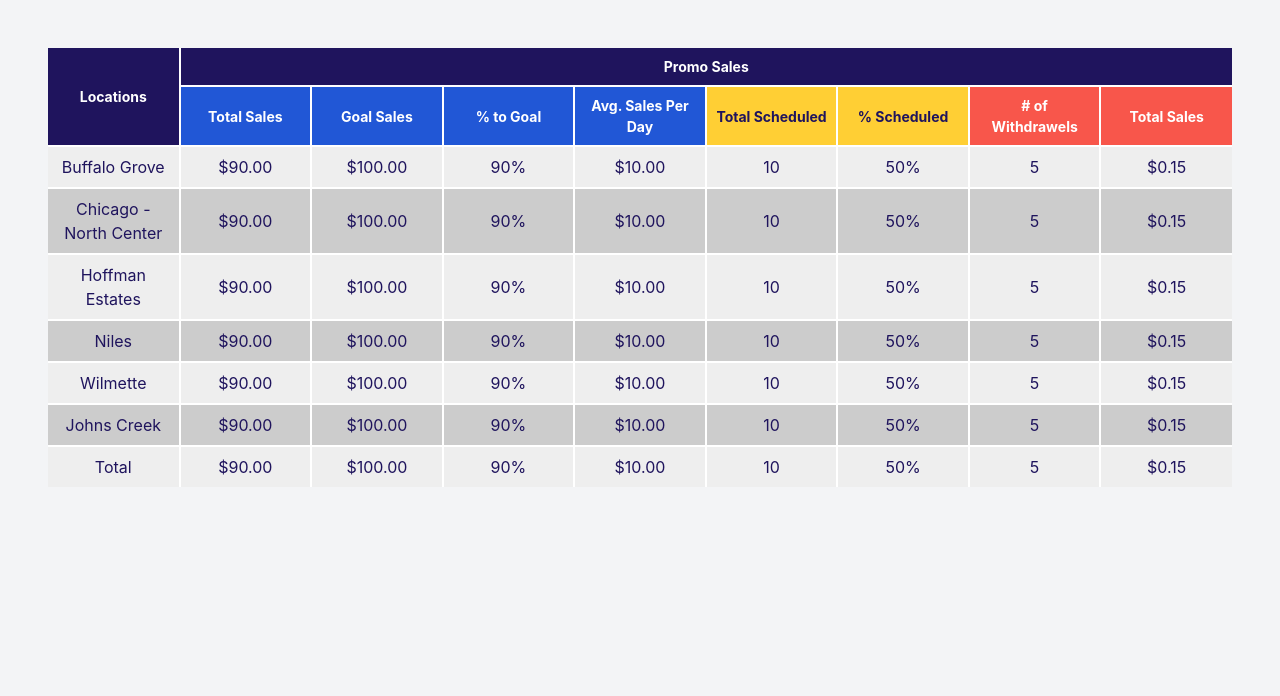
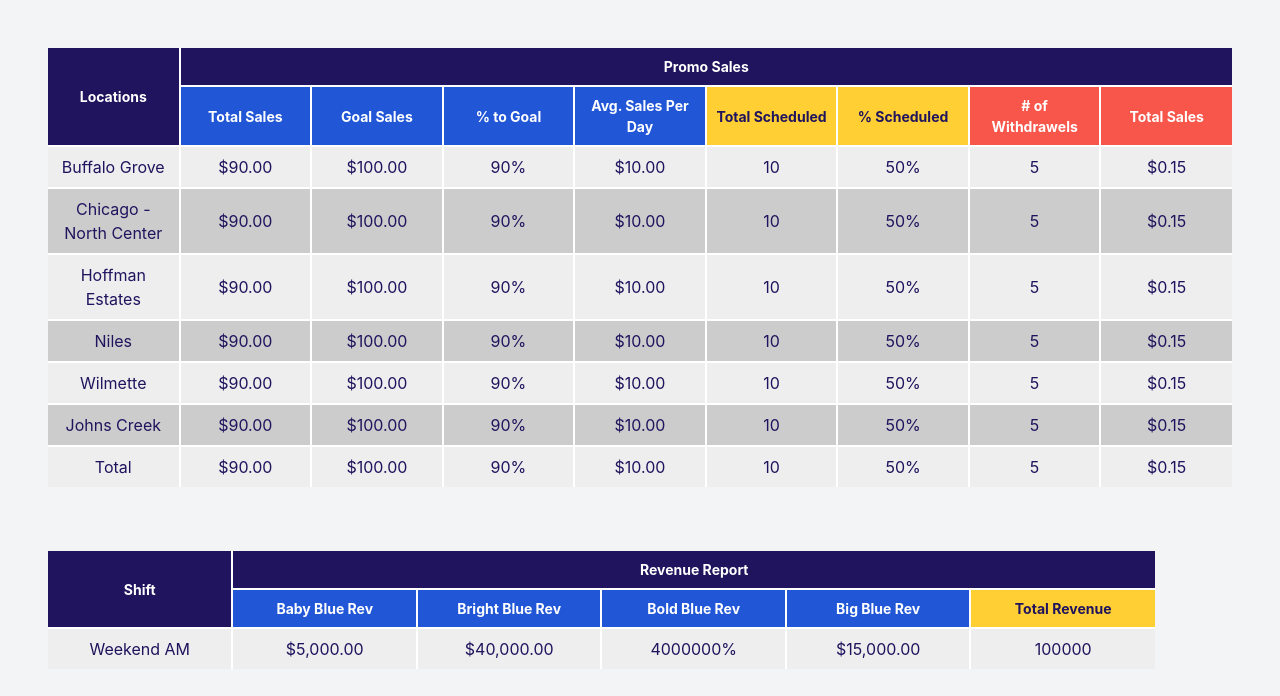
Before and after one commit to byronferguson/styled_table, a Vue app: page / in a window 1280 px wide. Shown: the top 696 px of the page. Built offline with nearby package versions, Linux system fonts and the light colour scheme.

Commit message:
1 file modified, 2 added

```diff
--- a/src/App.vue
+++ b/src/App.vue
@@ -1,152 +1,11 @@
 <script setup>
-import Table from './components/Table.vue';
-
-const title = 'Promo Sales';
-
-const fields = [
-  {
-    title: 'Locations',
-    hint: '',
-  },
-  {
-    title: 'Total Sales',
-    hint: '',
-    format: 'currency',
-    scale: 0,
-    group: 1,
-  },
-  {
-    title: 'Goal Sales',
-    hint: '',
-    format: 'currency',
-    scale: 0,
-    group: 1,
-  },
-  {
-    title: '% to Goal',
-    hint: '',
-    format: 'percent',
-    scale: 0,
-    group: 1,
-  },
-  {
-    title: 'Avg. Sales Per Day',
-    hint: '',
-    format: 'currency',
-    scale: 0,
-    group: 1,
-  },
-  {
-    title: 'Total Scheduled',
-    hint: '',
-    format: 'integer',
-    group: 2,
-  },
-  {
-    title: '% Scheduled',
-    hint: '',
-    format: 'percent',
-    scale: 0,
-    group: 2,
-  },
-  {
-    title: '# of Withdrawels',
-    hint: '',
-    format: 'integer',
-    group: 3,
-  },
-  {
-    title: 'Total Sales',
-    hint: '',
-    format: 'currency',
-    scale: 0,
-    group: 3,
-  },
-];
-
-const data = [
-  {
-    locationName: 'Buffalo Grove',
-    salesTotal: 90,
-    salesGoal: 100,
-    goalPercent: 0.9,
-    salesAverage: 10,
-    scheduleTotal: 10,
-    schedulePercent: 0.5,
-    withdrawals: 5,
-    withdrawalsPercent: 0.15,
-  },
-  {
-    locationName: 'Chicago - North Center',
-    salesTotal: 90,
-    salesGoal: 100,
-    goalPercent: 0.9,
-    salesAverage: 10,
-    scheduleTotal: 10,
-    schedulePercent: 0.5,
-    withdrawals: 5,
-    withdrawalsPercent: 0.15,
-  },
-  {
-    locationName: 'Hoffman Estates',
-    salesTotal: 90,
-    salesGoal: 100,
-    goalPercent: 0.9,
-    salesAverage: 10,
-    scheduleTotal: 10,
-    schedulePercent: 0.5,
-    withdrawals: 5,
-    withdrawalsPercent: 0.15,
-  },
-  {
-    locationName: 'Niles',
-    salesTotal: 90,
-    salesGoal: 100,
-    goalPercent: 0.9,
-    salesAverage: 10,
-    scheduleTotal: 10,
-    schedulePercent: 0.5,
-    withdrawals: 5,
-    withdrawalsPercent: 0.15,
-  },
-  {
-    locationName: 'Wilmette',
-    salesTotal: 90,
-    salesGoal: 100,
-    goalPercent: 0.9,
-    salesAverage: 10,
-    scheduleTotal: 10,
-    schedulePercent: 0.5,
-    withdrawals: 5,
-    withdrawalsPercent: 0.15,
-  },
-  {
-    locationName: 'Johns Creek',
-    salesTotal: 90,
-    salesGoal: 100,
-    goalPercent: 0.9,
-    salesAverage: 10,
-    scheduleTotal: 10,
-    schedulePercent: 0.5,
-    withdrawals: 5,
-    withdrawalsPercent: 0.15,
-  },
-  {
-    locationName: 'Total',
-    salesTotal: 90,
-    salesGoal: 100,
-    goalPercent: 0.9,
-    salesAverage: 10,
-    scheduleTotal: 10,
-    schedulePercent: 0.5,
-    withdrawals: 5,
-    withdrawalsPercent: 0.15,
-  },
-];
+import PromoSales from './components/PromoSales.vue';
+import RevenueReport from './components/RevenueReport.vue';
 </script>
 
 <template>
   <main class="min-h-screen bg-gray-100 p-12">
-    <Table :title="title" :fields="fields" :data="data" />
+    <PromoSales />
+    <RevenueReport class="mt-16" />
   </main>
 </template>
--- /dev/null
+++ b/src/components/PromoSales.vue
@@ -0,0 +1,152 @@
+<script setup>
+import Table from './Table.vue';
+
+const title = 'Promo Sales';
+
+const fields = [
+  {
+    title: 'Locations',
+    hint: '',
+  },
+  {
+    title: 'Total Sales',
+    hint: '',
+    format: 'currency',
+    scale: 0,
+    group: 1,
+  },
+  {
+    title: 'Goal Sales',
+    hint: '',
+    format: 'currency',
+    scale: 0,
+    group: 1,
+  },
+  {
+    title: '% to Goal',
+    hint: '',
+    format: 'percent',
+    scale: 0,
+    group: 1,
+  },
+  {
+    title: 'Avg. Sales Per Day',
+    hint: '',
+    format: 'currency',
+    scale: 0,
+    group: 1,
+  },
+  {
+    title: 'Total Scheduled',
+    hint: '',
+    format: 'integer',
+    group: 2,
+  },
+  {
+    title: '% Scheduled',
+    hint: '',
+    format: 'percent',
+    scale: 0,
+    group: 2,
+  },
+  {
+    title: '# of Withdrawels',
+    hint: '',
+    format: 'integer',
+    group: 3,
+  },
+  {
+    title: 'Total Sales',
+    hint: '',
+    format: 'currency',
+    scale: 0,
+    group: 3,
+  },
+];
+
+const data = [
+  {
+    locationName: 'Buffalo Grove',
+    salesTotal: 90,
+    salesGoal: 100,
+    goalPercent: 0.9,
+    salesAverage: 10,
+    scheduleTotal: 10,
+    schedulePercent: 0.5,
+    withdrawals: 5,
+    withdrawalsPercent: 0.15,
+  },
+  {
+    locationName: 'Chicago - North Center',
+    salesTotal: 90,
+    salesGoal: 100,
+    goalPercent: 0.9,
+    salesAverage: 10,
+    scheduleTotal: 10,
+    schedulePercent: 0.5,
+    withdrawals: 5,
+    withdrawalsPercent: 0.15,
+  },
+  {
+    locationName: 'Hoffman Estates',
+    salesTotal: 90,
+    salesGoal: 100,
+    goalPercent: 0.9,
+    salesAverage: 10,
+    scheduleTotal: 10,
+    schedulePercent: 0.5,
+    withdrawals: 5,
+    withdrawalsPercent: 0.15,
+  },
+  {
+    locationName: 'Niles',
+    salesTotal: 90,
+    salesGoal: 100,
+    goalPercent: 0.9,
+    salesAverage: 10,
+    scheduleTotal: 10,
+    schedulePercent: 0.5,
+    withdrawals: 5,
+    withdrawalsPercent: 0.15,
+  },
+  {
+    locationName: 'Wilmette',
+    salesTotal: 90,
+    salesGoal: 100,
+    goalPercent: 0.9,
+    salesAverage: 10,
+    scheduleTotal: 10,
+    schedulePercent: 0.5,
+    withdrawals: 5,
+    withdrawalsPercent: 0.15,
+  },
+  {
+    locationName: 'Johns Creek',
+    salesTotal: 90,
+    salesGoal: 100,
+    goalPercent: 0.9,
+    salesAverage: 10,
+    scheduleTotal: 10,
+    schedulePercent: 0.5,
+    withdrawals: 5,
+    withdrawalsPercent: 0.15,
+  },
+  {
+    locationName: 'Total',
+    salesTotal: 90,
+    salesGoal: 100,
+    goalPercent: 0.9,
+    salesAverage: 10,
+    scheduleTotal: 10,
+    schedulePercent: 0.5,
+    withdrawals: 5,
+    withdrawalsPercent: 0.15,
+  },
+];
+</script>
+
+<template>
+  <main>
+    <Table :title="title" :fields="fields" :data="data" />
+  </main>
+</template>
--- /dev/null
+++ b/src/components/RevenueReport.vue
@@ -0,0 +1,63 @@
+<script setup>
+import Table from './Table.vue';
+
+const title = 'Revenue Report';
+
+const fields = [
+  {
+    title: 'Shift',
+    hint: '',
+  },
+  {
+    title: 'Baby Blue Rev',
+    hint: '',
+    format: 'currency',
+    scale: 0,
+    group: 1,
+  },
+  {
+    title: 'Bright Blue Rev',
+    hint: '',
+    format: 'currency',
+    scale: 0,
+    group: 1,
+  },
+  {
+    title: 'Bold Blue Rev',
+    hint: '',
+    format: 'percent',
+    scale: 0,
+    group: 1,
+  },
+  {
+    title: 'Big Blue Rev',
+    hint: '',
+    format: 'currency',
+    scale: 0,
+    group: 1,
+  },
+  {
+    title: 'Total Revenue',
+    hint: '',
+    format: 'integer',
+    group: 2,
+  },
+];
+
+const data = [
+  {
+    shiftName: 'Weekend AM',
+    babyBlueRevenue: 5000,
+    brightBlueRevenue: 40000,
+    boldBlueRevenue: 40000,
+    bigBlueRevenue: 15000,
+    totalRevenue: 100000,
+  },
+];
+</script>
+
+<template>
+  <main>
+    <Table :title="title" :fields="fields" :data="data" />
+  </main>
+</template>
```
